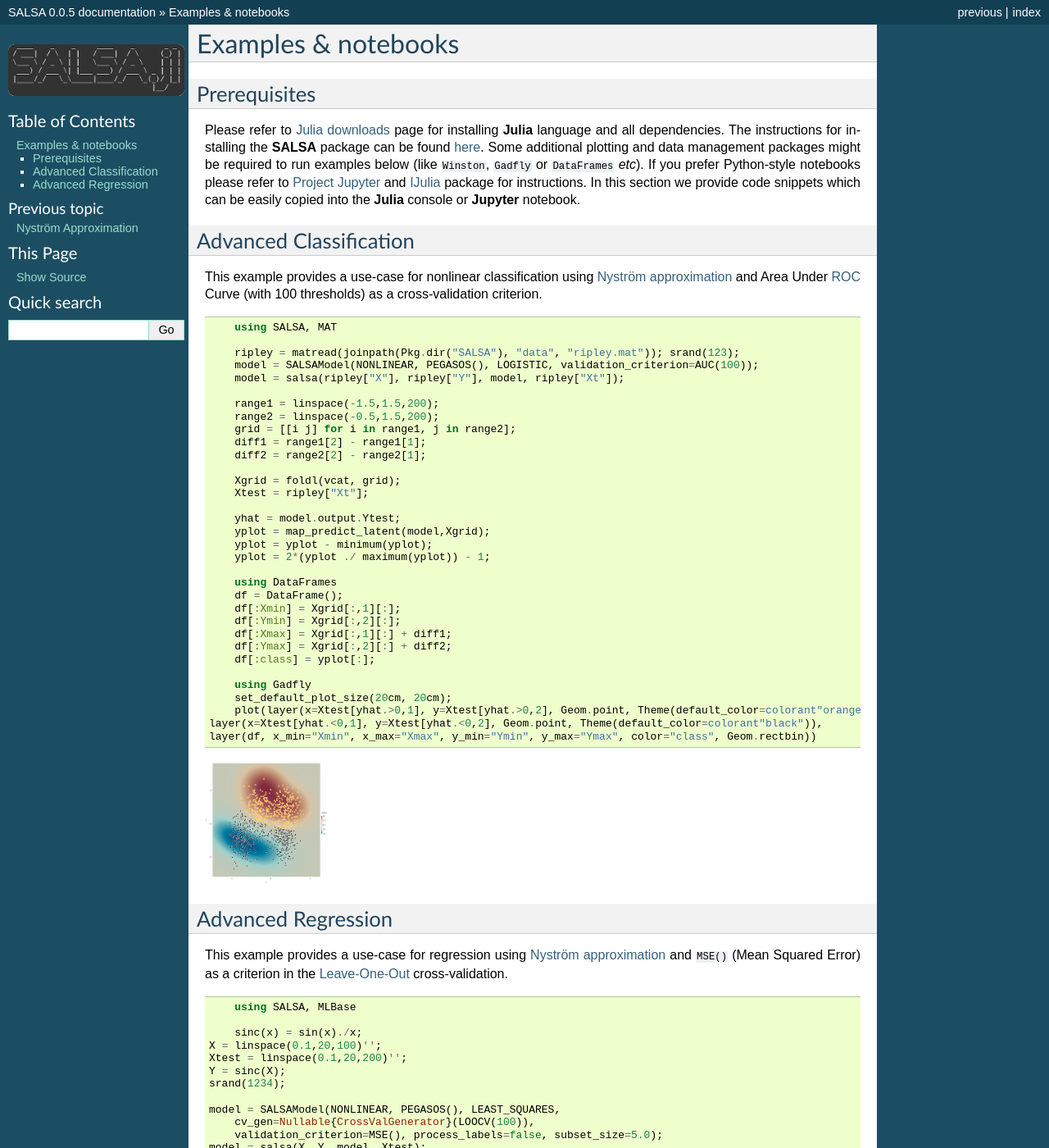
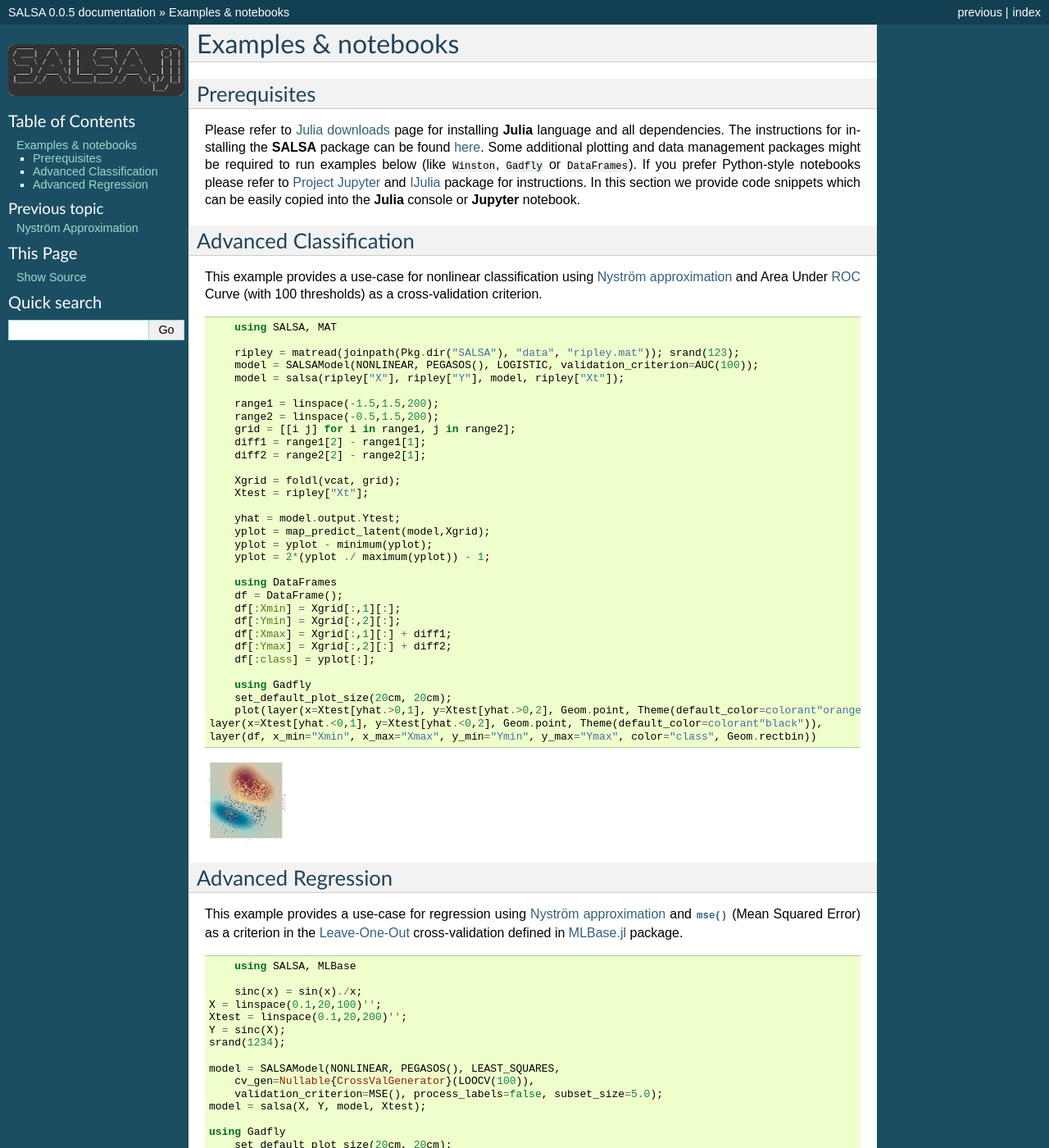
Before and after one commit to jumutc/SALSA.jl, a Sphinx documentation site: the page built from docs/source/examples.rst, in a window 1280 px wide and 1400 px high. Shown: the whole window at 82% size. Built offline with Sphinx 7.4.7, drawn with Linux system fonts in a browser that asks for light colours; formulas are drawn with MathJax 3.

Commit message:
docs update

```diff
--- a/docs/source/examples.rst
+++ b/docs/source/examples.rst
@@ -4,7 +4,7 @@ Examples & notebooks
 Prerequisites
 ~~~~~~~~~~~~~~
 
-Please refer to `Julia downloads <http://julialang.org/downloads>`_ page for installing **Julia** language and all dependencies. The instructions for installing the **SALSA** package can be found :ref:`here <installation>`. Some additional plotting and data management packages might be required to run examples below (like ``Winston``, ``Gadfly`` or ``DataFrames`` *etc*). If you prefer Python-style notebooks please refer to `Project Jupyter <http://jupyter.org>`_ and `IJulia <http://github.com/JuliaLang/IJulia.jl>`_ package for instructions. In this section we provide code snippets which can be easily copied into the **Julia** console or **Jupyter** notebook.
+Please refer to `Julia downloads <http://julialang.org/downloads>`_ page for installing **Julia** language and all dependencies. The instructions for installing the **SALSA** package can be found :ref:`here <installation>`. Some additional plotting and data management packages might be required to run examples below (like ``Winston``, ``Gadfly`` or ``DataFrames``). If you prefer Python-style notebooks please refer to `Project Jupyter <http://jupyter.org>`_ and `IJulia <http://github.com/JuliaLang/IJulia.jl>`_ package for instructions. In this section we provide code snippets which can be easily copied into the **Julia** console or **Jupyter** notebook.
 
 
 Advanced Classification
@@ -50,13 +50,13 @@ This example provides a use-case for nonlinear classification using :doc:`Nystr
 
 .. image:: ../ripley.png
 	:alt: Advanced Classification Example
-	:height: 150px
+	:height: 100px
 
 
 Advanced Regression
 ~~~~~~~~~~~~~~~~~~~~~~~~
 
-This example provides a use-case for regression using :doc:`Nyström approximation <nystrom>` and ``MSE()`` (Mean Squared Error) as a criterion in the `Leave-One-Out <https://en.wikipedia.org/wiki/Cross-validation_(statistics)>`_ cross-validation.
+This example provides a use-case for regression using :doc:`Nyström approximation <nystrom>` and :func:`mse` (Mean Squared Error) as a criterion in the `Leave-One-Out <https://en.wikipedia.org/wiki/Cross-validation_(statistics)>`_ cross-validation defined in `MLBase.jl <https://github.com/JuliaStats/MLBase.jl>`_ package.
 
 .. code-block:: julia
 
@@ -81,4 +81,4 @@ This example provides a use-case for regression using :doc:`Nyström approximati
 
 .. image:: ../sinc.png
 	:alt: Advanced Regression Example
-	:height: 150px
+	:height: 100px
--- a/docs/source/index.rst
+++ b/docs/source/index.rst
@@ -21,12 +21,12 @@ Welcome to SALSA's documentation!
     :scale: 100%
     :target: https://readthedocs.org/projects/salsajl/
 
-**SALSA**: ``Software`` Lab for ``Advanced`` Machine ``Learning`` with ``Stochastic`` ``Algorithms`` is a native **`Julia <http://julialang.org>`_** implementation of stochastic algorithms for:
+**SALSA**: ``Software`` Lab for ``Advanced`` Machine ``Learning`` with ``Stochastic`` ``Algorithms`` is a native `Julia <http://julialang.org>`_ implementation of stochastic algorithms for:
 
 - linear and non-linear **Support Vector Machines**
 - **sparse linear modelling**
 
-**SALSA** is an open source project available at **`Github <http://github.com/jumutc/SALSA.jl>`_** under the **`GPLv3** <https://github.com/jumutc/SALSA.jl/blob/master/LICENSE>`_** license.
+**SALSA** is an open source project available at `Github <http://github.com/jumutc/SALSA.jl>`_ under the `GPLv3 <https://github.com/jumutc/SALSA.jl/blob/master/LICENSE>`_ license.
 
 .. _installation:
 
--- a/docs/source/regression.rst
+++ b/docs/source/regression.rst
@@ -4,7 +4,7 @@ Regression
 A regression example is explained for the SALSA package by the ``sinc(x) = sin(x)./x`` function.
 
 
-This package provides a function ``salsa`` and explanation on ``SALSAModel`` for the regression case. This use case is supported by the Fixed-Size approach [FS2010]_ and :doc:`Nyström approximation <nystrom>` with the specific ``LEAST_SQUARES`` loss function and cross-validation criterion ``MSE`` (mean-squared error).
+This package provides a function ``salsa`` and explanation on ``SALSAModel`` for the regression case. This use case is supported by the Fixed-Size approach [FS2010]_ and :doc:`Nyström approximation <nystrom>` with the specific :func:`LEAST_SQUARES` loss function and cross-validation criterion :func:`mse` (mean-squared error).
 
 .. code-block:: julia
 
```
